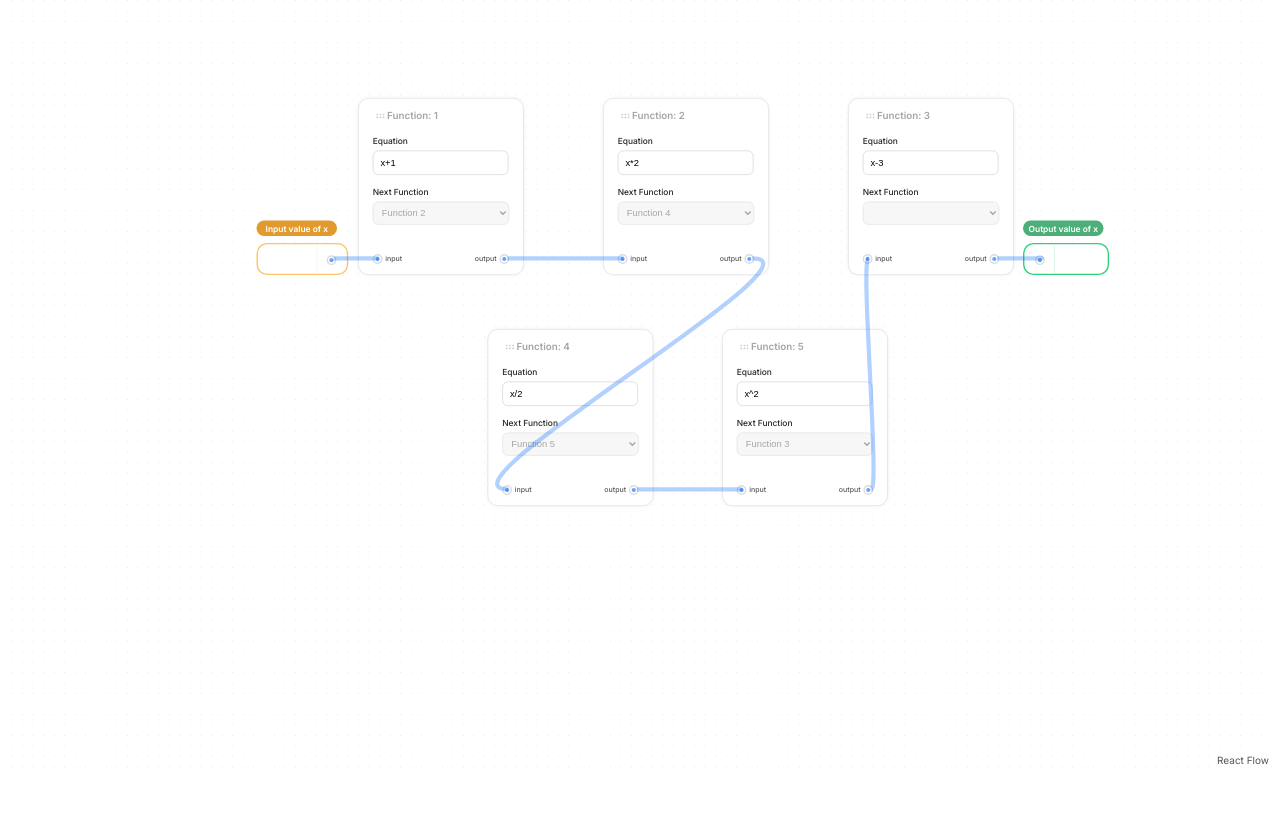
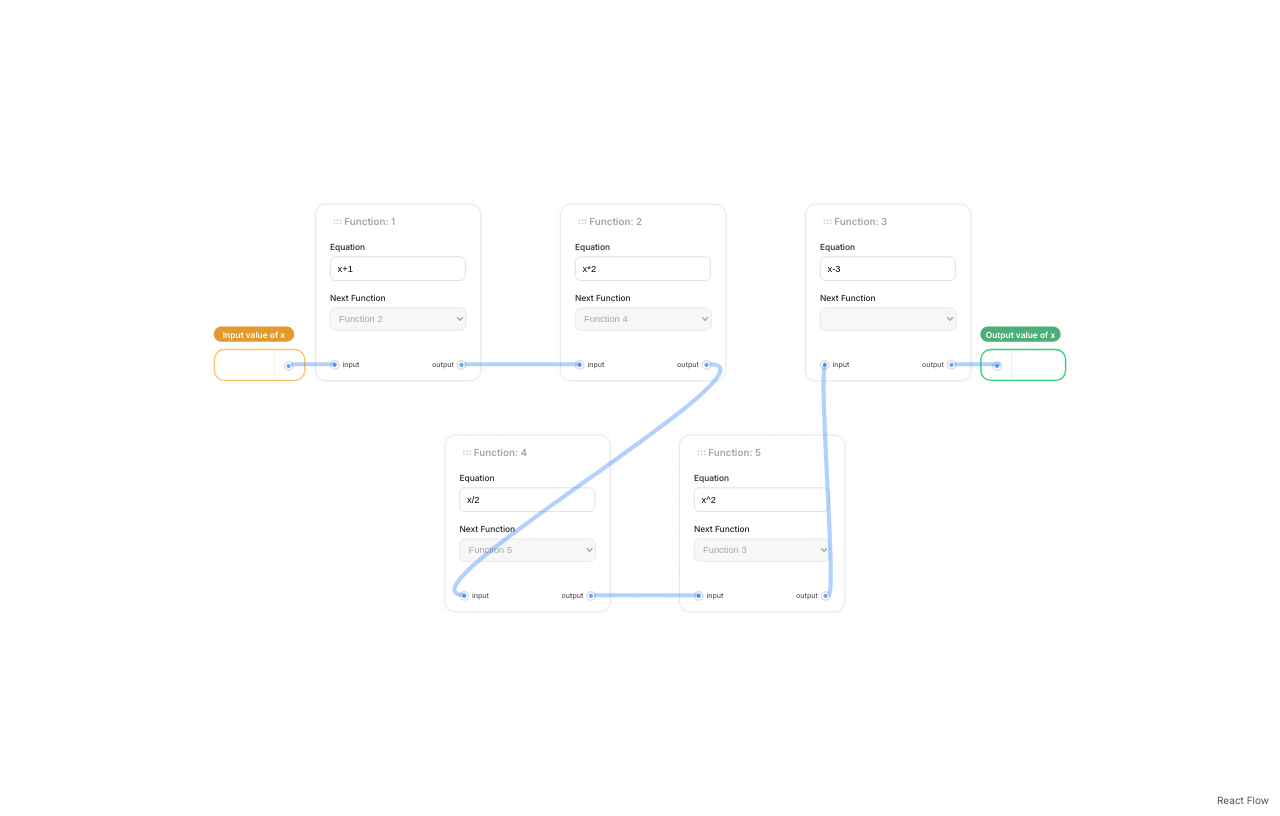
Before and after one commit to Ritviksriv/react-flow-calculator, a React (Create React App) app: page / in a window 1280 px wide. Built offline with nearby package versions, Linux system fonts and the light colour scheme.

Commit message:
cleaning-up

```diff
--- a/src/components/card/index.tsx
+++ b/src/components/card/index.tsx
@@ -199,8 +199,10 @@ const FunctionCardFlow = ({
     <div style={{ width: "100%", height: "100vh" }}>
       <ReactFlow
         nodes={nodes}
-        defaultPosition={[350, -10]}
-        defaultZoom={0.7}
+        fitView
+        fitViewOptions={{
+          maxZoom: 0.7,
+        }}
         defaultEdges={edges}
         panOnDrag={false}
         panOnScroll={false}
--- a/src/styles/landing-page/index.module.css
+++ b/src/styles/landing-page/index.module.css
@@ -1,18 +1,5 @@
 @import url('https://fonts.googleapis.com/css2?family=Inter:ital,opsz,wght@0,14..32,100..900;1,14..32,100..900&display=swap');
 
 .main-container{
-    height: 90vh;
-    width: 100%;
-    display: flex;
-    justify-content: center;
-    align-items: center;
     font-family: "Inter", sans-serif;
 }
-
-.content-container {
-    display: flex;
-    flex-wrap: wrap; /* Allow items to wrap to the next line */
-    justify-content: center; /* Centers the cards on each row */
-    gap: 40px; /* Space between the cards */
-    max-width: 1000px;
-  }
```
